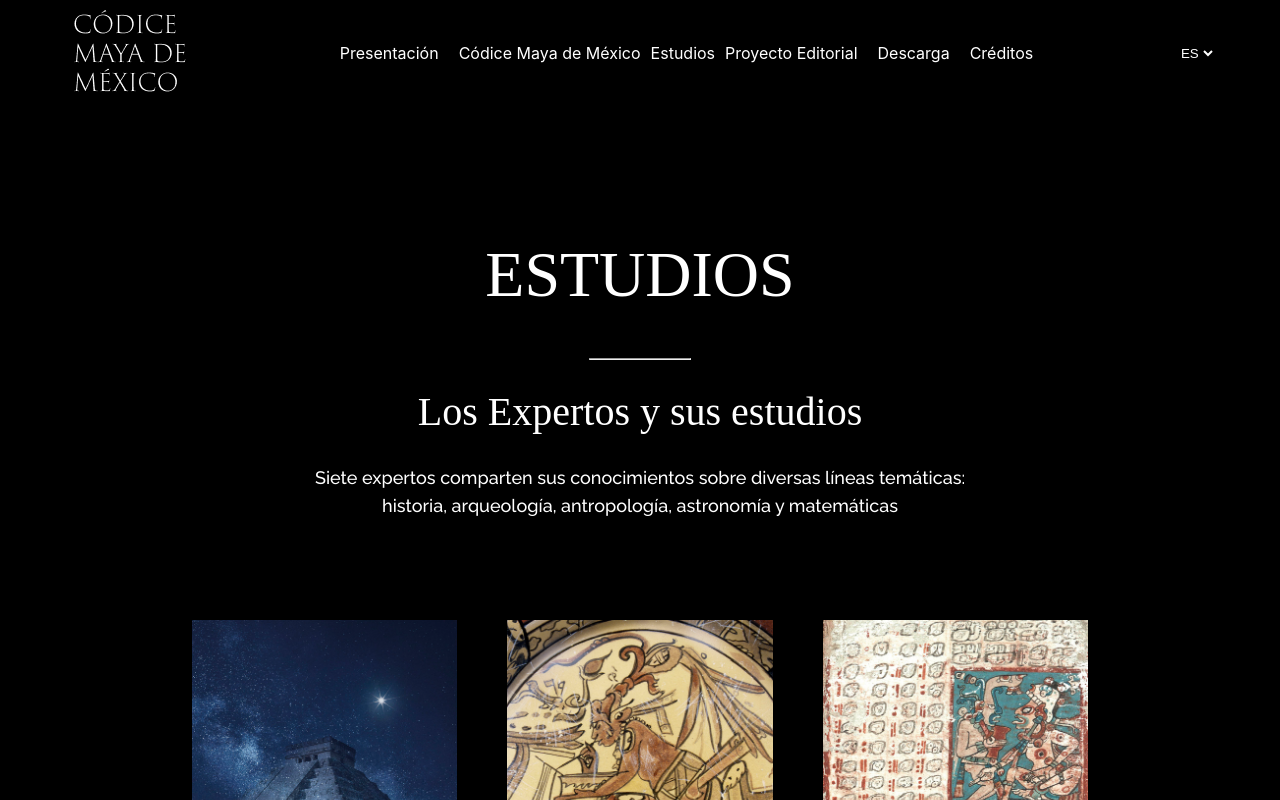
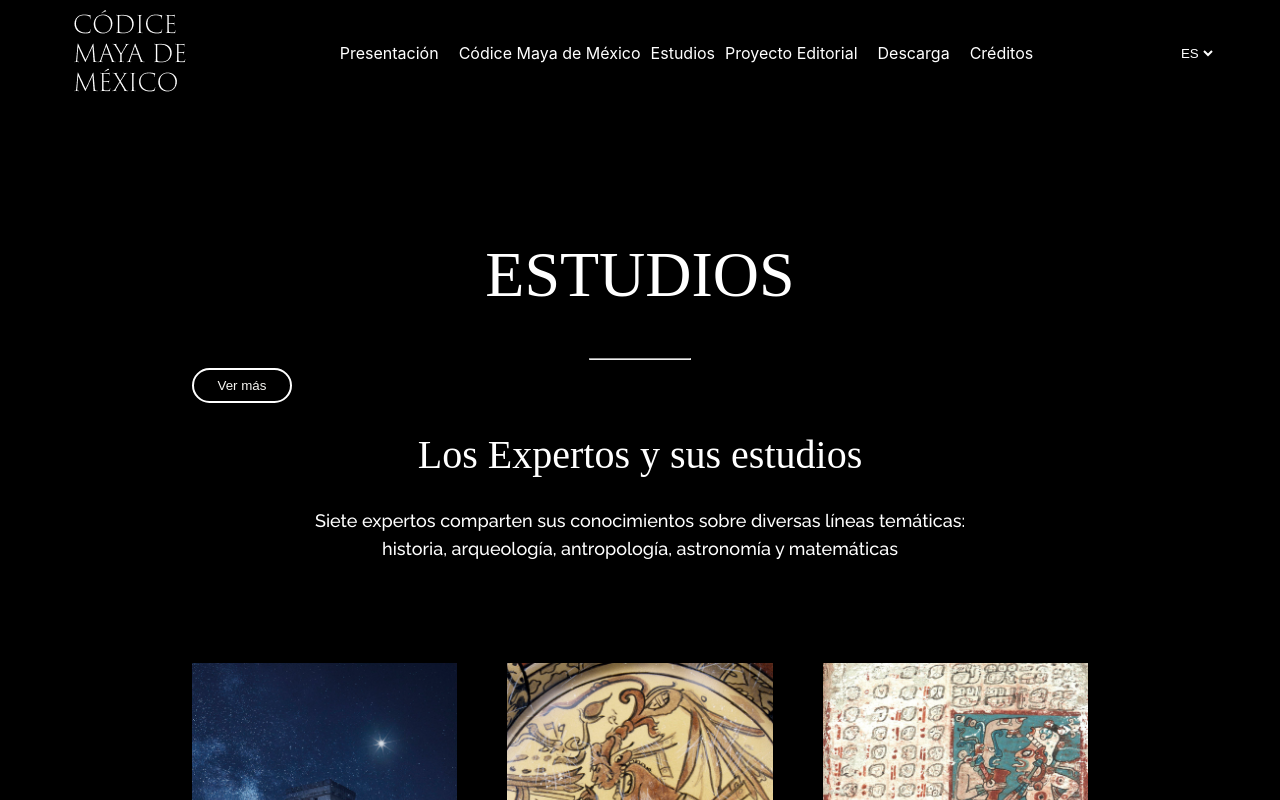
Before and after one commit to anahir21/webCodiceMaya, a React (Create React App) app: page /estudios in a window 1280 px wide. Shown: the top 800 px of the page. Built offline with nearby package versions, Linux system fonts and the light colour scheme; the HTML template or start-up script is replaced by a standard one; a web font is replaced by a local one.

Commit message:
Estudios

```diff
--- a/src/components/es/estudios/Estudios.js
+++ b/src/components/es/estudios/Estudios.js
@@ -1,4 +1,4 @@
-import React from "react";
+import { React, useState } from "react";
 import { Navbar } from "../../es/navbar/Navbar";
 import "./estudios.css";
 import brito from "../../../images/estudios/brito.jpg";
@@ -8,8 +8,26 @@ import orozco from "../../../images/estudios/orozco.jpg";
 import saeko from "../../../images/estudios/saeko.jpg";
 import velasquez from "../../../images/estudios/velasquez.jpg";
 import vila from "../../../images/estudios/vila.jpg";
+import { Button } from "../../ui/Ver_mas";
 
 export const Estudios = () => {
+  let classHover = "invisible";
+  const [isHovering, setIsHovering] = useState(false);
+
+  function handleMouseEnter(e, url) {
+    setIsHovering(true);
+    classHover = "visible";
+  }
+
+  function showButton() {
+
+  }
+
+  function handleMouseLeave(e) {
+    setIsHovering(false);
+    classHover = "invisible";
+  }
+
   return (
     <div className="estudios__container">
       <Navbar />
@@ -17,6 +35,7 @@ export const Estudios = () => {
         <div className="estudios__container_body">
           <h1 className="section_titles">Estudios</h1>
           <hr />
+          <Button />
           <h3 className="section-subtitle top-line">
             Los Expertos y sus estudios
           </h3>
@@ -32,11 +51,11 @@ export const Estudios = () => {
                 className="img_author"
                 alt="Moreno Toscano"
                 src={morenotoscano}
+                onMouseEnter={handleMouseEnter}
+                onMouseLeave={handleMouseLeave}
               />
               <hr />
-              <h4 className="img_container_header" >
-                Presentación
-              </h4>
+              <h4 className="img_container_header">Presentación</h4>
               <h6 className="img_container_author">Alejandra Moreno Toscano</h6>
             </div>
 
@@ -47,7 +66,7 @@ export const Estudios = () => {
                 src={brito}
               />
               <hr />
-              <h4 className="img_container_header" >
+              <h4 className="img_container_header">
                 El Legado de un Ajtz' IHB El códice Maya de México
               </h4>
               <h6 className="img_container_author">
--- a/src/components/es/estudios/estudios.css
+++ b/src/components/es/estudios/estudios.css
@@ -7,6 +7,9 @@ width: 100%;
  width: 100%;
  height: auto;
  }
+
+
+ /*.img_author:hover {filter: opacity(.5);}*/
 
 p{
     font-family: Raleway;
--- /dev/null
+++ b/src/components/ui/Ver_mas.css
@@ -0,0 +1,8 @@
+.button__ver_mas {
+    border: 2px solid #ffffff;
+    border-radius: 27px;
+    background-color: #000000;
+    color: #f7f6f3;
+    width: 100px;
+    height: 35px;
+  }
--- /dev/null
+++ b/src/components/ui/Ver_mas.js
@@ -0,0 +1,10 @@
+import React from 'react';
+import './Ver_mas.css'
+
+
+export const Button = () => {
+    return (
+        <button className="button__ver_mas"> Ver más</button>
+    )
+
+}
```
